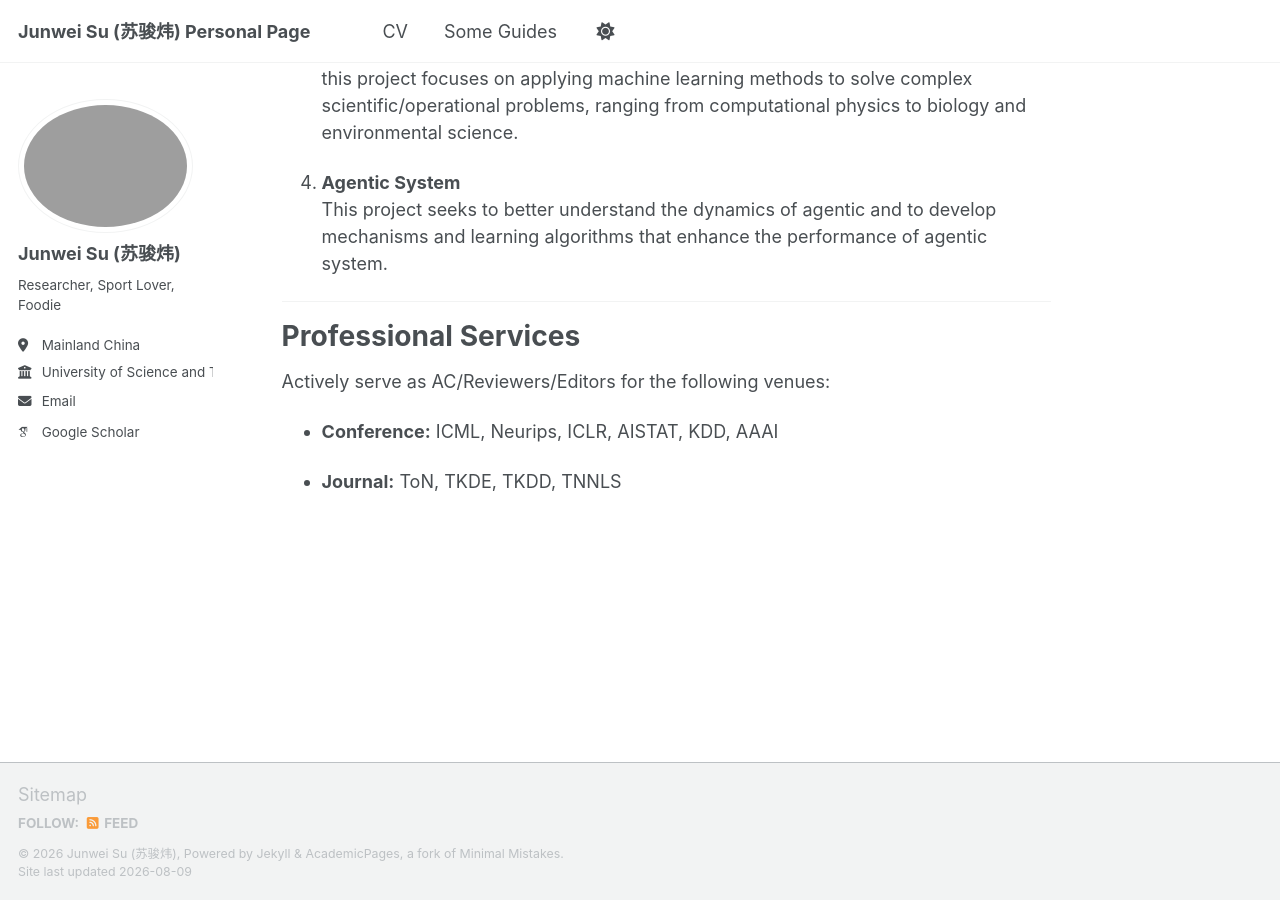
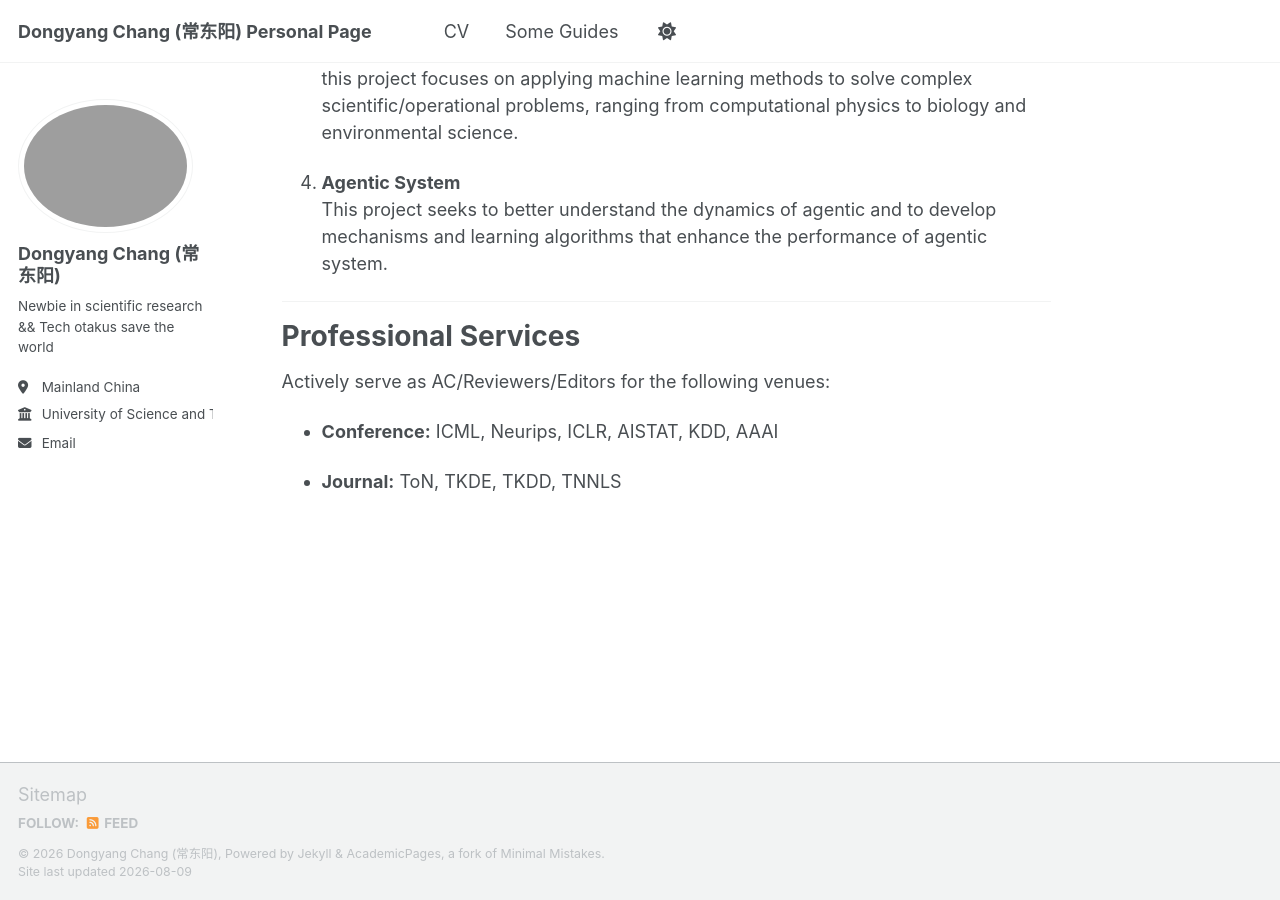
Before and after one commit to dychang-sys/dychang-sys.github.io, a Jekyll site: the page built from _pages/about.md, in a window 1280 px wide and 900 px high, scrolled down 2508 px. Built offline with Jekyll 4.4.1, drawn with Linux system fonts in a browser that asks for light colours; some web fonts are replaced; a script that is not in the unit is left out.

Commit message:
Update _config.yml

```diff
--- a/_config.yml
+++ b/_config.yml
@@ -9,13 +9,13 @@
 # Basic Site Settings
 locale                   : "en-US"
 site_theme               : "default" # Currently available options are "default", "air"
-title                    : "Junwei Su (苏骏炜) Personal Page"
+title                    : "Dongyang Chang (常东阳) Personal Page"
 title_separator          : "-"
-name                     : &name "Junwei Su (苏骏炜)"
+name                     : &name "Dongyang Chang (常东阳)"
 description              : &description "personal description"
-url                      : https://jwsu825.github.io # the base hostname & protocol for your site e.g. "https://[your GitHub username].github.io" or if you already have some other page hosted on Github then use "https://[your GitHub username].github.io/[Your Repo Name]"
+url                      : https://dychang-sys.github.io # the base hostname & protocol for your site e.g. "https://[your GitHub username].github.io" or if you already have some other page hosted on Github then use "https://[your GitHub username].github.io/[Your Repo Name]"
 baseurl                  : "" # the subpath of your site, e.g. "/blog"
-repository               : "jwsu825/jwsu825.github.io"
+repository               : "dychang-sys/dychang-sys.github.io"
 
 # Site Author - The following control what appear as part of the author content on the side bar.
 #               If a field is blank the icon and link will not appear, otherwise it will be shown.
@@ -23,18 +23,18 @@ repository               : "jwsu825/jwsu825.github.io"
 author:
   # Biographic information
   avatar           : "profile.png"
-  name             : "Junwei Su (苏骏炜)"
+  name             : "Dongyang Chang (常东阳)"
   pronouns         : # example: "she/her"
-  bio              : "Researcher, Sport Lover, Foodie"
+  bio              : "Newbie in scientific research && Tech otakus save the world"
   location         : "Mainland China"
   employer         : "University of Science and Technology of China"
   uri              : # URL
-  email            : "junweisu.cs@gmail.com"
+  email            : "a2380878248@gmail.com"
 
   # Academic websites
   academia         : # URL
   arxiv            : # URL - Update with the correct link to your profile
-  googlescholar    : "https://scholar.google.ca/citations?user=jtWS-OMAAAAJ&hl=en"
+  googlescholar    : # "https://scholar.google.ca/citations?user=jtWS-OMAAAAJ&hl=en"
   inspire-hep      : # URL
   impactstory      : # URL
   # orcid            : "http://orcid.org/yourorcidurl"
```
